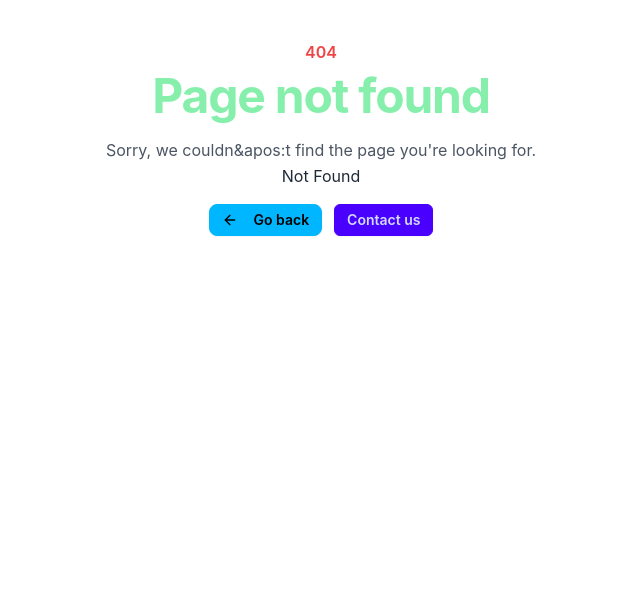
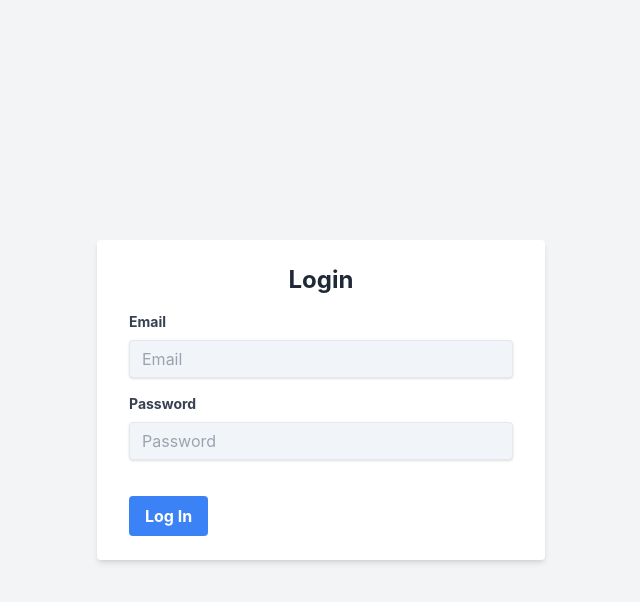
Before and after one commit to Freshia-Njoki/VRMS-client, a React (Vite) app: page /adminLogin in a window 1280 px wide. Before the commit this address had no page. Shown: the top 602 px of the page, without its empty margins (319-959 px from the left). Built offline with nearby package versions, Linux system fonts and the light colour scheme.

Commit message:
add admin login

```diff
--- a/src/App.tsx
+++ b/src/App.tsx
@@ -23,6 +23,7 @@ import Reservation from './components/stripe/ReserveBook/Reservation.tsx';
 import Logout from './components/customerDashboard/Logout.tsx';
 import Completion from './components/stripe/Completion.tsx';
 import { Toaster } from 'sonner';
+import AdminLogin from './components/auth/AdminLogin.tsx';
 
 
 const App: React.FC = () => {
@@ -35,6 +36,11 @@ const App: React.FC = () => {
     {
       path: 'register',
       element: <Register />,
+      errorElement: <NotFound />,
+    },
+    {
+      path: 'adminLogin',
+      element: <AdminLogin />,
       errorElement: <NotFound />,
     },
     {
--- a/src/components/auth/AdminLogin.tsx
+++ b/src/components/auth/AdminLogin.tsx
@@ -1,9 +1,89 @@
-import React from 'react'
+import { Link } from 'react-router-dom'; // Corrected import for Link
+import { toast } from "sonner";
+import { useForm } from 'react-hook-form';
+import { useDispatch } from 'react-redux';
+import { useNavigate } from "react-router-dom";
+import { IUser } from "../../features/Auth/authApi";
 
 function AdminLogin() {
+  const navigate = useNavigate();
+  const dispatch = useDispatch();
+  const { register, handleSubmit, formState: { errors } } = useForm<IUser>();
+
+  const onSubmit = async (data: IUser) => {
+    try {
+      // Assuming `createUser` is a function from your API slice
+      // const response = await createUser(data).unwrap();
+      // dispatch(setUser(response))
+      // toast.success('Login successful');
+      // navigate('/dashboard');
+      console.log("API response:", data); // Placeholder for API response
+
+      if (data) {
+        toast.success('Login successful');
+      }
+    } catch (error) {
+      console.error("Error during login:", error);
+      toast.error('Login failed. Please try again');
+    }
+  };
+
+  const handleLogin = () => {
+    setTimeout(() => {
+      toast.success("Login Successful");
+    }, 2000);
+  };
+
   return (
-    <div>AdminLogin</div>
-  )
+    <div className="flex justify-center items-center min-h-screen bg-gray-100">
+      <div className="w-full max-w-md bg-white shadow-md rounded px-8 py-6">
+        <h2 className="text-2xl font-bold text-center mb-4">Login</h2>
+        <form onSubmit={handleSubmit(onSubmit)}>
+          <div className="mb-4">
+            <label className="block text-gray-700 text-sm font-bold mb-2" htmlFor="email">
+              Email
+            </label>
+            <input
+              className="shadow appearance-none border rounded w-full py-2 px-3 text-gray-700 leading-tight focus:outline-none focus:shadow-outline"
+              id="email"
+              type="text"
+              placeholder="Email"
+              {...register("email", { required: "Email is required" })}
+            />
+            {errors.email && <p className="text-red-500 text-xs italic">{errors.email.message}</p>}
+          </div>
+          <div className="mb-6">
+            <label className="block text-gray-700 text-sm font-bold mb-2" htmlFor="password">
+              Password
+            </label>
+            <input
+              className="shadow appearance-none border rounded w-full py-2 px-3 text-gray-700 mb-3 leading-tight focus:outline-none focus:shadow-outline"
+              id="password"
+              type="password"
+              placeholder="Password"
+              {...register("password", { required: "Password is required" })}
+            />
+            {errors.password && <p className="text-red-500 text-xs italic">{errors.password.message}</p>}
+          </div>
+          <div className="flex items-center justify-between">
+            <button
+              type="submit"
+              className="bg-blue-500 hover:bg-blue-700 text-white font-bold py-2 px-4 rounded focus:outline-none focus:shadow-outline"
+              onClick={handleLogin}
+            >
+              <Link
+              to="/admin-dashboard"
+
+            >
+              Log In
+            </Link>
+            </button>
+
+          </div>
+        </form>
+      </div>
+    </div>
+  );
 }
 
-export default AdminLogin
+export default AdminLogin;
--- a/src/components/common/Navbar.tsx
+++ b/src/components/common/Navbar.tsx
@@ -37,6 +37,7 @@ const Navbar: React.FC = () => {
           </ul>
         </div>
         <div className="flex space-x-4">
+          <Link to="/adminLogin" className="text-white">Admin</Link>
           <Link to="/login" className="text-white">Login</Link>
           <Link to="/register" className="text-white">Register</Link>
         </div>
```
